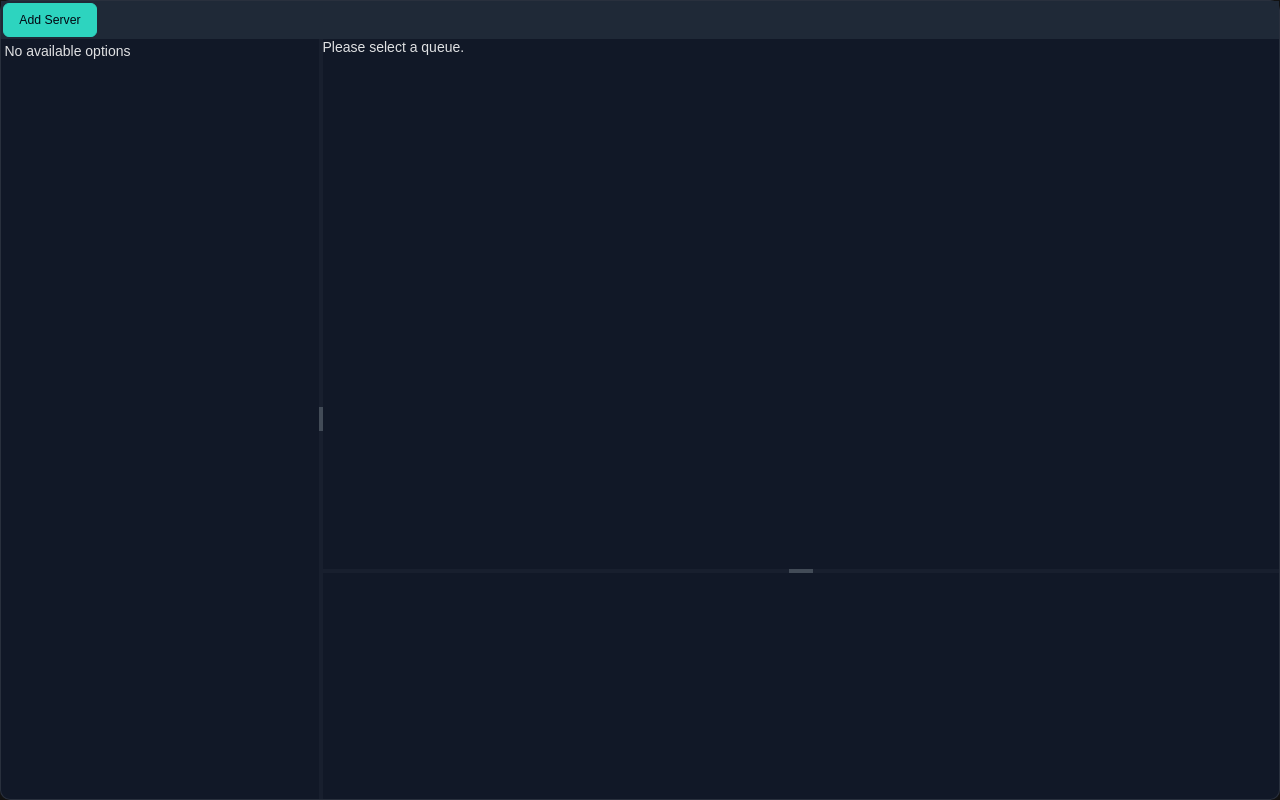
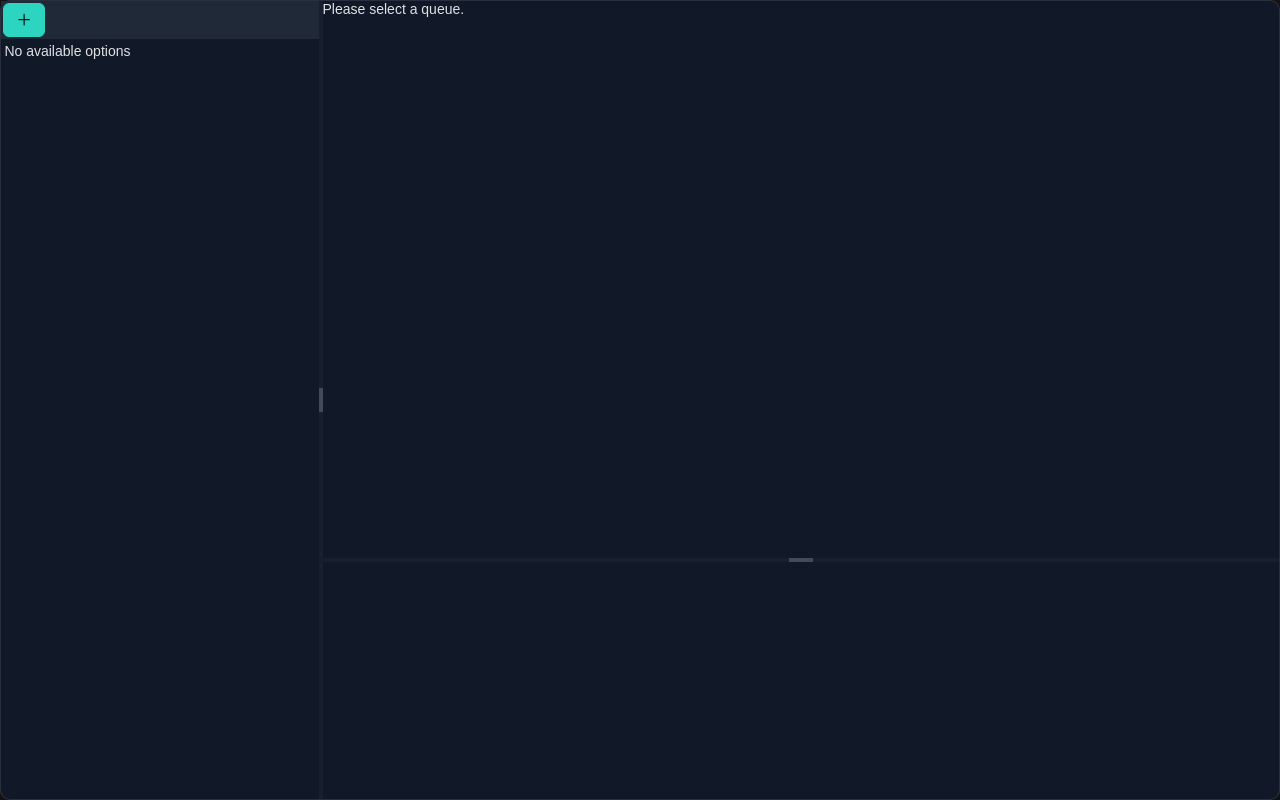
Before and after one commit to solacecommunity/solace-queue-browser, a React (Vite) app: page / in a window 1280 px wide. Built offline with nearby package versions, Linux system fonts and the light colour scheme; what solclientjs would draw is missing.

Commit message:
Consolidate toolbar and treeview components

```diff
--- a/src/App.jsx
+++ b/src/App.jsx
@@ -3,9 +3,8 @@ import { useState } from 'react';
 import Providers from './providers';
 
 import DesktopContainer from './components/DesktopContainer';
-import Toolbar from './components/Toolbar';
 import RootLayout from './components/RootLayout';
-import TreeView from './components/TreeView';
+import TreeView from './components/BrokerQueueTreeView';
 import MessageList from './components/MessageList';
 import MessageDetails from './components/MessageDetails';
 
@@ -31,7 +30,6 @@ export default function App() {
         window.location.pathname === '/desktop' ?
           <DesktopContainer /> :
           <>
-            <Toolbar />
             <RootLayout>
               <RootLayout.LeftPanel>
                 <TreeView onQueueSelected={handleQueueSelected} />
--- a/src/components/TreeView/index.jsx
+++ b/src/components/BrokerQueueTreeView/index.jsx
@@ -3,12 +3,14 @@ import { useSolaceConfigContext } from '../../providers/SolaceConfigProvider';
 import { useSempApi } from '../../providers/SolaceSempProvider';
 import { QueueApi } from '../../utils/solace/semp/monitor';
 
+import { PrimeIcons } from 'primereact/api';
+import { Button } from 'primereact/button';
+import { Tree } from 'primereact/tree';
+import { Toolbar } from 'primereact/toolbar';
 
-import { Tree } from 'primereact/tree';
-import ConfigServerDialog from '../ConfigServerDialog';
+import ConfigServerDialog from '../ServerConfigDialog';
 
 import classes from './styles.module.css';
-
 
 export default function TreeView({ onQueueSelected }) {
   const [ brokerForConfig, setBrokerForConfig ] = useState(null);
@@ -56,6 +58,10 @@ export default function TreeView({ onQueueSelected }) {
     }
   };
 
+  const handleAddBrokerClick = (event) => {
+    setBrokerForConfig({});
+  };
+
   const handleDoubleClick = (event) => {
     if(event.node.data.type === 'broker') {
       setBrokerForConfig(event.node.data.config);
@@ -67,9 +73,10 @@ export default function TreeView({ onQueueSelected }) {
   };
 
   return (
-    <>
+    <div className={classes.container}>
+      <Toolbar className={classes.toolbar} start={() => <Button size="small" icon={PrimeIcons.PLUS} onClick={handleAddBrokerClick} />} />
       <Tree value={nodes2} className={classes.tree} onExpand={handleExpand} onSelect={handleSelect} onNodeDoubleClick={handleDoubleClick} selectionMode="single" loading={isLoading} />
       <ConfigServerDialog config={brokerForConfig} onHide={handleConfigHide} />
-    </>
+    </div>
   );
 }
--- /dev/null
+++ b/src/components/BrokerQueueTreeView/styles.module.css
@@ -0,0 +1,17 @@
+.container {
+  width: 100%;
+}
+
+.toolbar {
+  padding: 0px;
+  border: unset;
+  border-radius: unset;
+  user-select: none;
+}
+
+.tree {
+  width: 100%;
+  height: 100%;
+  overflow: auto;
+  user-select: none;
+}
--- a/src/components/Toolbar/index.jsx
+++ /dev/null
@@ -1,19 +0,0 @@
-import { useState } from 'react';
-
-import { Toolbar as PrimeToolbar } from 'primereact/toolbar';
-import { Button } from 'primereact/button';
-
-import ConfigServerDialog from '../ConfigServerDialog';
-
-import styles from './styles.module.css';
-
-export default function Toolbar() {
-  const [newServerConfig, setNewServerConfig] = useState(null);
-
-  return (
-    <>
-      <PrimeToolbar className={styles.toolbar} start={() => <Button size="small" onClick={() => setNewServerConfig({})}>Add Server</Button>} />
-      <ConfigServerDialog config={newServerConfig} onHide={() => setNewServerConfig(null)} />
-    </>
-  );
-}
--- a/src/components/Toolbar/styles.module.css
+++ /dev/null
@@ -1,4 +0,0 @@
-.toolbar {
-  padding: 2px;
-  border-radius: unset;
-}
--- a/src/components/TreeView/styles.module.css
+++ /dev/null
@@ -1,10 +0,0 @@
-.scrollPanel {
-  width: 100%;
-}
-
-.tree {
-  width: 100%;
-  height: 100%;
-  overflow: auto;
-  user-select: none;
-}
--- a/src/providers/SolaceConfigProvider.jsx
+++ b/src/providers/SolaceConfigProvider.jsx
@@ -4,16 +4,9 @@ import { fs } from '../utils/tauri/api';
 
 const SolaceConfigContext = createContext(null);
 
-function writeConfig(brokers) {
-  if(window.__TAURI__) {
-    fs.writeTextFile('config.json', JSON.stringify(brokers), { dir: BaseDirectory.AppConfig });
-  } else {
-    window.localStorage.setItem('config', JSON.stringify(brokers));
-  }
-}
-
-async function readConfig() {
-  if(window.__TAURI__) {
+export const ConfigSource = {
+  FS: {
+    readConfig: async () => {
       fs.createDir('', { dir: BaseDirectory.AppConfig, recursive: true });
       if (await fs.exists('config.json', { dir: BaseDirectory.AppConfig })) {
         const configData = await fs.readTextFile('config.json', { dir: BaseDirectory.AppConfig })
@@ -22,17 +15,36 @@ async function readConfig() {
         console.log('no config found');
         return [];
       }
-  } else {
+    },
+    writeConfig: async (brokers) => {
+      fs.writeTextFile('config.json', JSON.stringify(brokers), { dir: BaseDirectory.AppConfig });
+    }
+  },
+  LOCAL_STORAGE: {
+    readConfig: async () => {
       const configData = window.localStorage.getItem('config');
       return configData ? JSON.parse(configData) : [];
+    },
+    writeConfig: async (brokers) => {
+      window.localStorage.setItem('config', JSON.stringify(brokers));
+    }
   }
 }
 
-export function SolaceConfigProvider({ children }) {
+export function SolaceConfigProvider({ source, children }) {
   const [brokers, setBrokers] = useState([]);
+  return (
+    <SolaceConfigContext.Provider value={{ source, brokers, setBrokers }}>
+      {children}
+    </SolaceConfigContext.Provider>
+  )
+}
+
+export function useSolaceConfigContext() {
+  const { source, brokers, setBrokers } = useContext(SolaceConfigContext);
 
   useEffect(() => {
-    readConfig().then(brokers => setBrokers(brokers));
+    source.readConfig().then(brokers => setBrokers(brokers));
   }, []);
 
   const saveBroker = (config) => {
@@ -43,29 +55,20 @@ export function SolaceConfigProvider({ children }) {
     } else {
       Object.assign(match, config);
     }
-    writeConfig(brokers);
+    source.writeConfig(brokers);
+    console.log('setbrokers')
     setBrokers([...brokers]);
   };
 
   const deleteBroker = (config) => {
     const filteredBrokers =  brokers.filter(b => b.id !== config.id);
-    writeConfig(filteredBrokers);
+    source.writeConfig(filteredBrokers);
     setBrokers(filteredBrokers);
   };
 
-  const value = {
+  return {
     brokers,
     saveBroker,
     deleteBroker
   };
-
-  return (
-    <SolaceConfigContext.Provider value={value}>
-      {children}
-    </SolaceConfigContext.Provider>
-  )
 }
-
-export function useSolaceConfigContext() {
-  return useContext(SolaceConfigContext);
-}
--- a/src/providers/index.jsx
+++ b/src/providers/index.jsx
@@ -1,6 +1,6 @@
 import { PrimeReactProvider } from 'primereact/api';
 
-import { SolaceConfigProvider } from './SolaceConfigProvider';
+import { SolaceConfigProvider, ConfigSource } from './SolaceConfigProvider';
 import { SolaceSempProvider } from './SolaceSempProvider';
 import { SolaceQueueContextProvider } from '../hooks/solace';
 
@@ -15,7 +15,7 @@ export default function Providers({ children }) {
 
   return (
     <PrimeReactProvider value={primeConfig}>
-      <SolaceConfigProvider>
+      <SolaceConfigProvider source={window.__TAURI__ ? ConfigSource.FS : ConfigSource.LOCAL_STORAGE}>
         <SolaceSempProvider value={ApiClient}>
           <SolaceQueueContextProvider>
             {children}
```
Also changed, not shown: src/components/ServerConfigDialog/index.jsx (renamed from src/components/ConfigServerDialog/index.jsx), src/components/ServerConfigDialog/styles.module.css (renamed from src/components/ConfigServerDialog/styles.module.css). Lines whose indentation alone changed are shown as unchanged.
